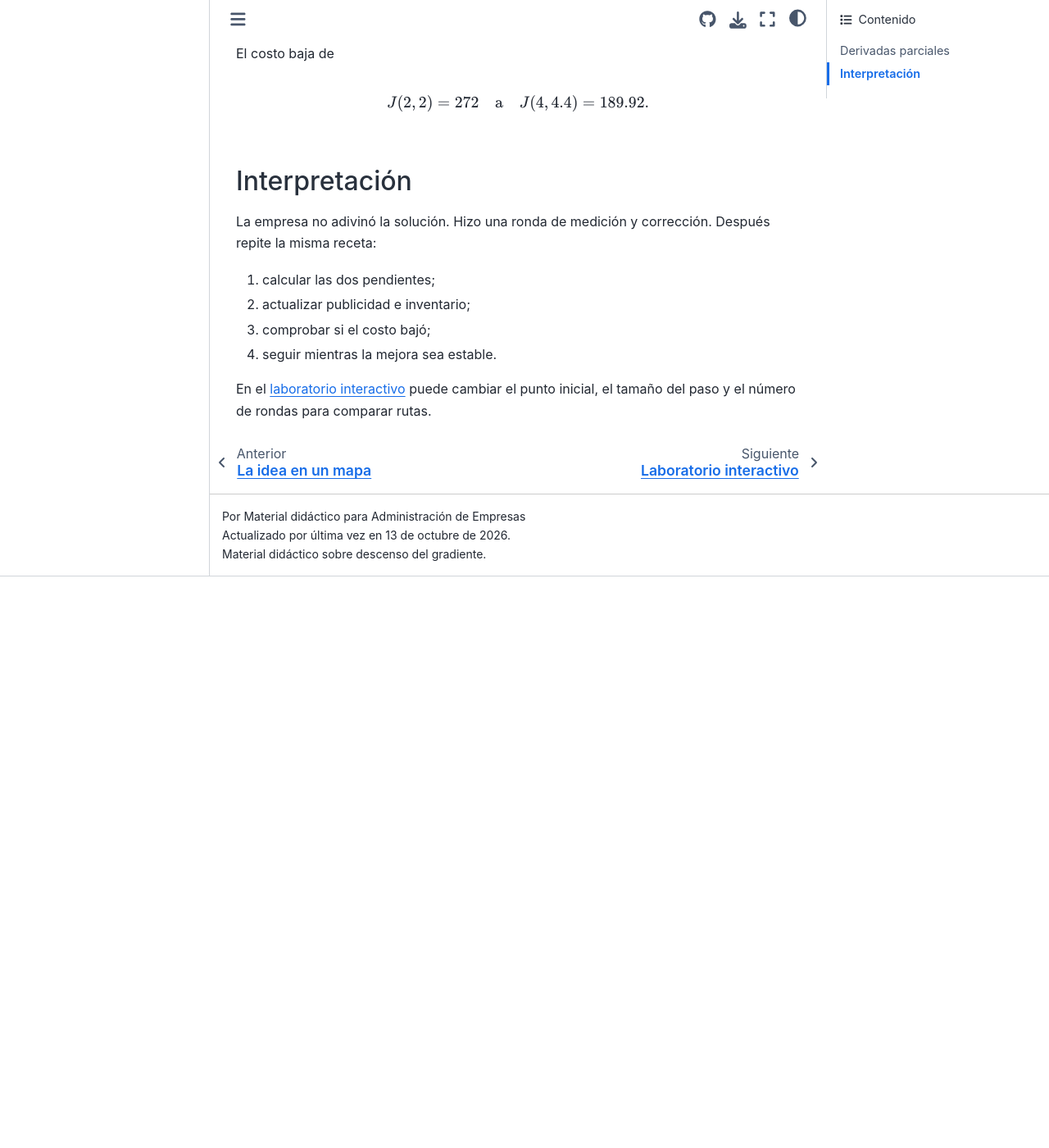
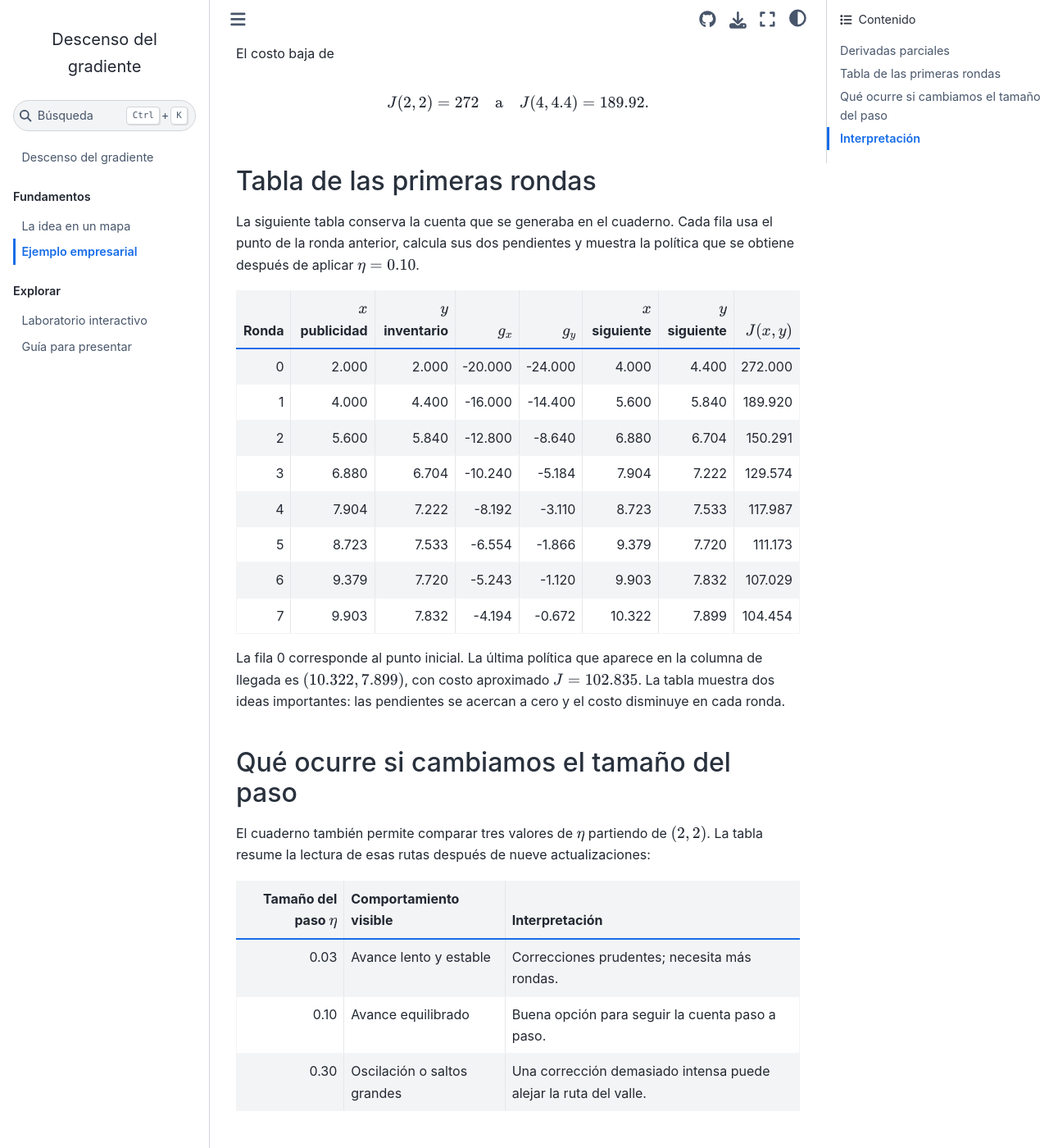
Before and after one commit to cero1979/DescensoGrad, a Jupyter Book: the page built from book/ejemplo.md, in a window 1280 px wide and 1400 px high, scrolled down 697 px. Shown: the whole window at 82% size. Built offline with Jupyter Book 1.0.4 settings and Sphinx 7.4.7 and the Sphinx Book theme 1.1.4, drawn with Linux system fonts in a browser that asks for light colours.

Commit message:
Add gradient descent iteration tables
Co-authored-by: Copilot <223556219+Copilot@users.noreply.github.com>

```diff
--- a/book/ejemplo.md
+++ b/book/ejemplo.md
@@ -42,6 +42,40 @@ J(2,2)=272
 J(4,4.4)=189.92.
 $$
 
+## Tabla de las primeras rondas
+
+La siguiente tabla conserva la cuenta que se generaba en el cuaderno. Cada fila
+usa el punto de la ronda anterior, calcula sus dos pendientes y muestra la
+política que se obtiene después de aplicar $\eta=0.10$.
+
+| Ronda | $x$ publicidad | $y$ inventario | $g_x$ | $g_y$ | $x$ siguiente | $y$ siguiente | $J(x,y)$ |
+|---:|---:|---:|---:|---:|---:|---:|---:|
+| 0 | 2.000 | 2.000 | -20.000 | -24.000 | 4.000 | 4.400 | 272.000 |
+| 1 | 4.000 | 4.400 | -16.000 | -14.400 | 5.600 | 5.840 | 189.920 |
+| 2 | 5.600 | 5.840 | -12.800 | -8.640 | 6.880 | 6.704 | 150.291 |
+| 3 | 6.880 | 6.704 | -10.240 | -5.184 | 7.904 | 7.222 | 129.574 |
+| 4 | 7.904 | 7.222 | -8.192 | -3.110 | 8.723 | 7.533 | 117.987 |
+| 5 | 8.723 | 7.533 | -6.554 | -1.866 | 9.379 | 7.720 | 111.173 |
+| 6 | 9.379 | 7.720 | -5.243 | -1.120 | 9.903 | 7.832 | 107.029 |
+| 7 | 9.903 | 7.832 | -4.194 | -0.672 | 10.322 | 7.899 | 104.454 |
+
+La fila 0 corresponde al punto inicial. La última política que aparece en la
+columna de llegada es $(10.322,7.899)$, con costo aproximado
+$J=102.835$. La tabla muestra dos ideas importantes: las pendientes se
+acercan a cero y el costo disminuye en cada ronda.
+
+## Qué ocurre si cambiamos el tamaño del paso
+
+El cuaderno también permite comparar tres valores de $\eta$ partiendo de
+$(2,2)$. La tabla resume la lectura de esas rutas después de nueve
+actualizaciones:
+
+| Tamaño del paso $\eta$ | Comportamiento visible | Interpretación |
+|---:|---|---|
+| 0.03 | Avance lento y estable | Correcciones prudentes; necesita más rondas. |
+| 0.10 | Avance equilibrado | Buena opción para seguir la cuenta paso a paso. |
+| 0.30 | Oscilación o saltos grandes | Una corrección demasiado intensa puede alejar la ruta del valle. |
+
 ## Interpretación
 
 La empresa no adivinó la solución. Hizo una ronda de medición y corrección.
```
